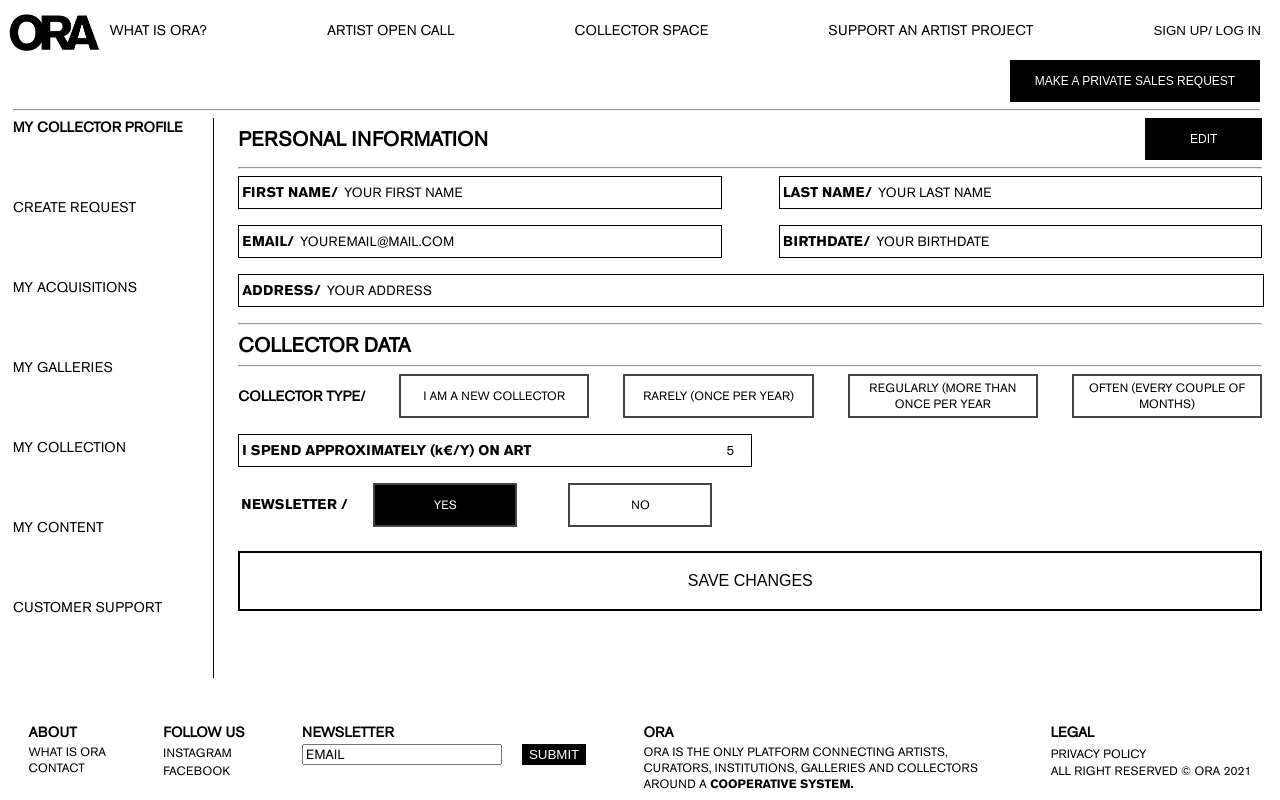
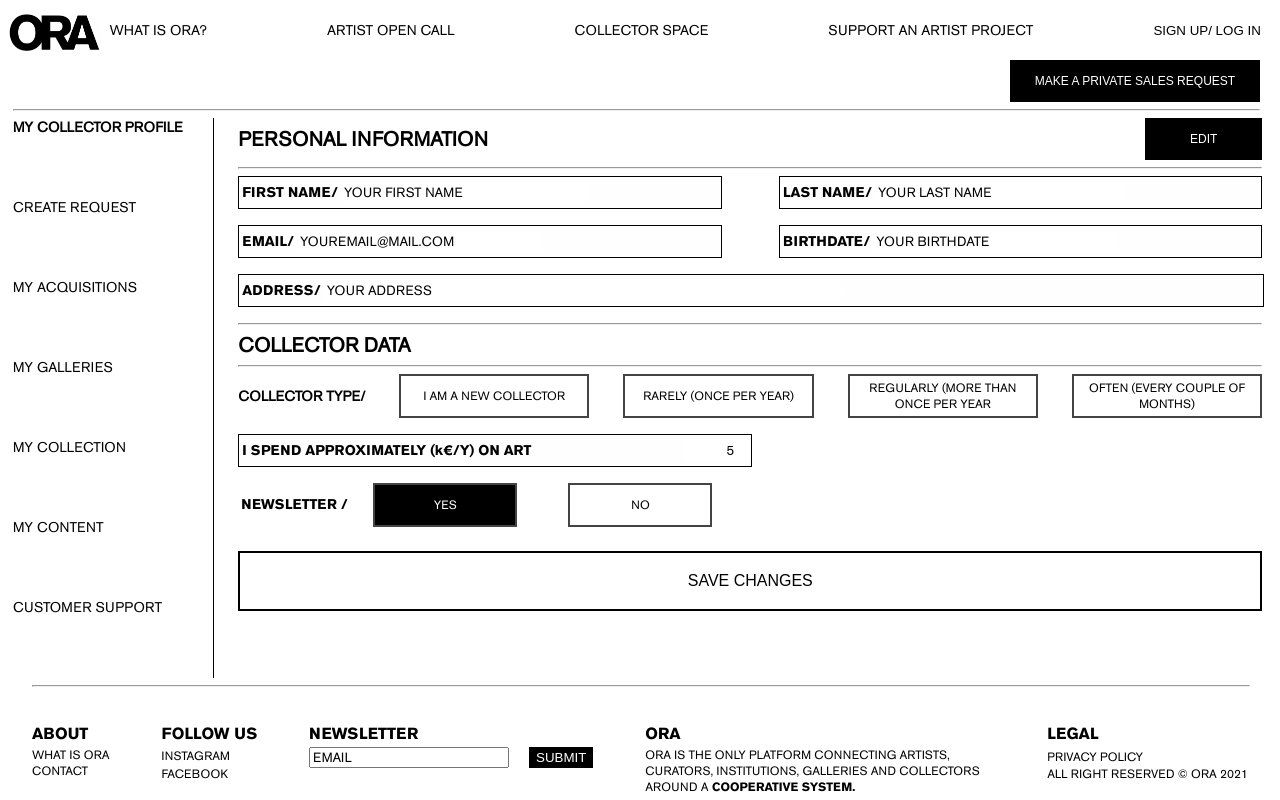
Before and after one commit to ORA-Arts/ora-prototype, a React (Create React App) app in the folder client/: page /collector/profile in a window 1280 px wide. Built offline with nearby package versions, Linux system fonts and the light colour scheme; no server answers.

Commit message:
footer adapted

```diff
--- a/client/src/components/Footer/Footer.css
+++ b/client/src/components/Footer/Footer.css
@@ -7,11 +7,18 @@ footer{
   margin-top: 1rem;
   /* padding: 1rem 20px 20px 20px; */
   align-items: top;
-  justify-content: space-around;
-  width: 100%;
-  /* margin-right: 1.5%;
-  margin-left: 1.5%; */
+  justify-content: space-between;
+  width: 95vw;
+  margin-right: 2.5vw;
+  margin-left: 2.5vw;
   height: 2.5rem;
+}
+
+#footerDiv hr {
+  width: 95vw;
+  margin-bottom: 90px;
+  margin-right: 2.5vw;
+  margin-left: 2.5vw;
 }
 
 @media (max-width: 481px) {
@@ -24,6 +31,7 @@ footer {
   bottom: 0;
   padding-left: 20px;
   padding-right: 20px;
+  margin: 0px;
 }
 }
 
@@ -56,8 +64,9 @@ footer h3{
 
 
 footer h2 {
-  font-size: 14px;
+  font-size: 16px;
   margin: 3px 0px;
+  font-family: 'akzidenz-grotesk_probold';
 }
 
 footer p {
--- a/client/src/components/Footer/Footer.js
+++ b/client/src/components/Footer/Footer.js
@@ -46,7 +46,7 @@ export default class Footer extends Component {
   render() {
     return (
       <div id='footerDiv'>
-
+<hr/>
       <footer id="footer">
 
          <div className="footerElement" id="footerAbout">
```
Also changed, not shown: 1 other file (tests, documents, lock files or other folders).
